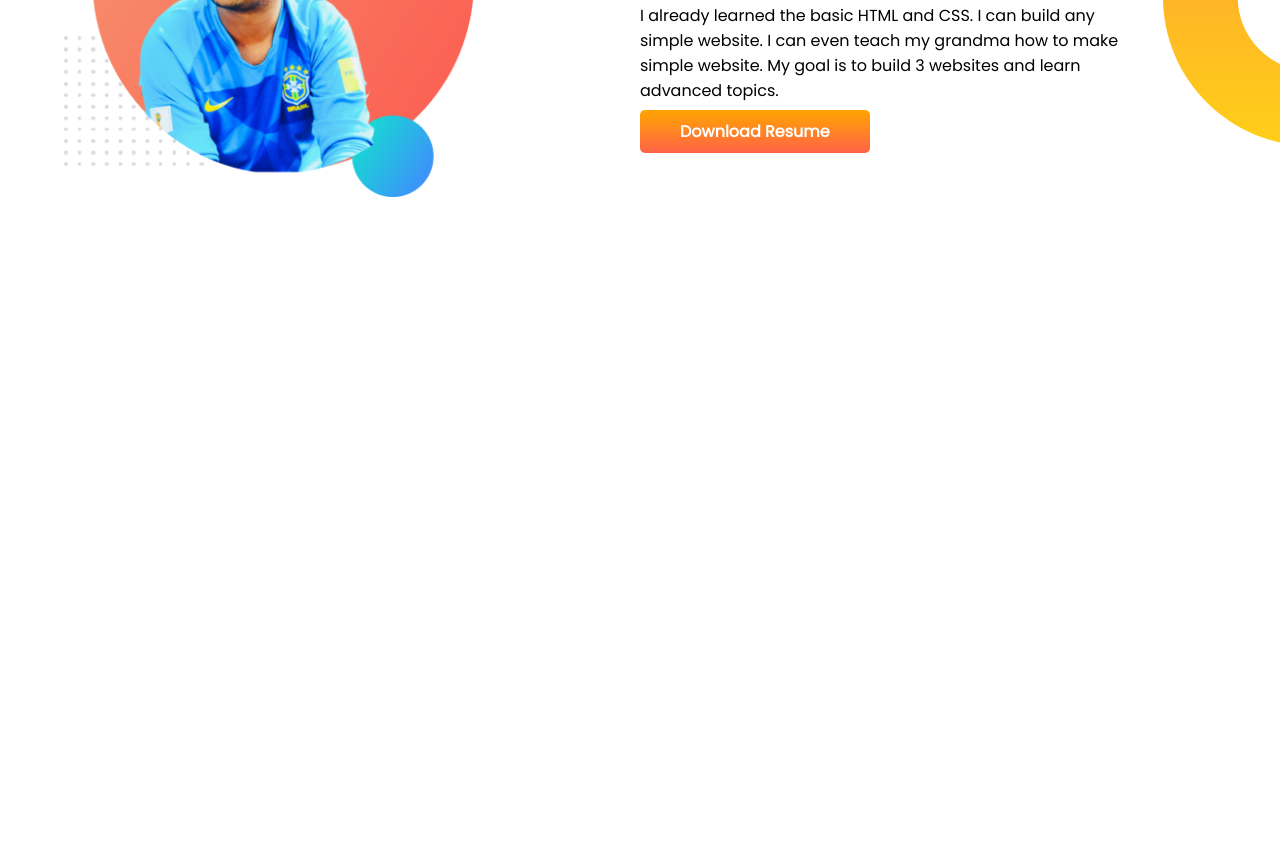
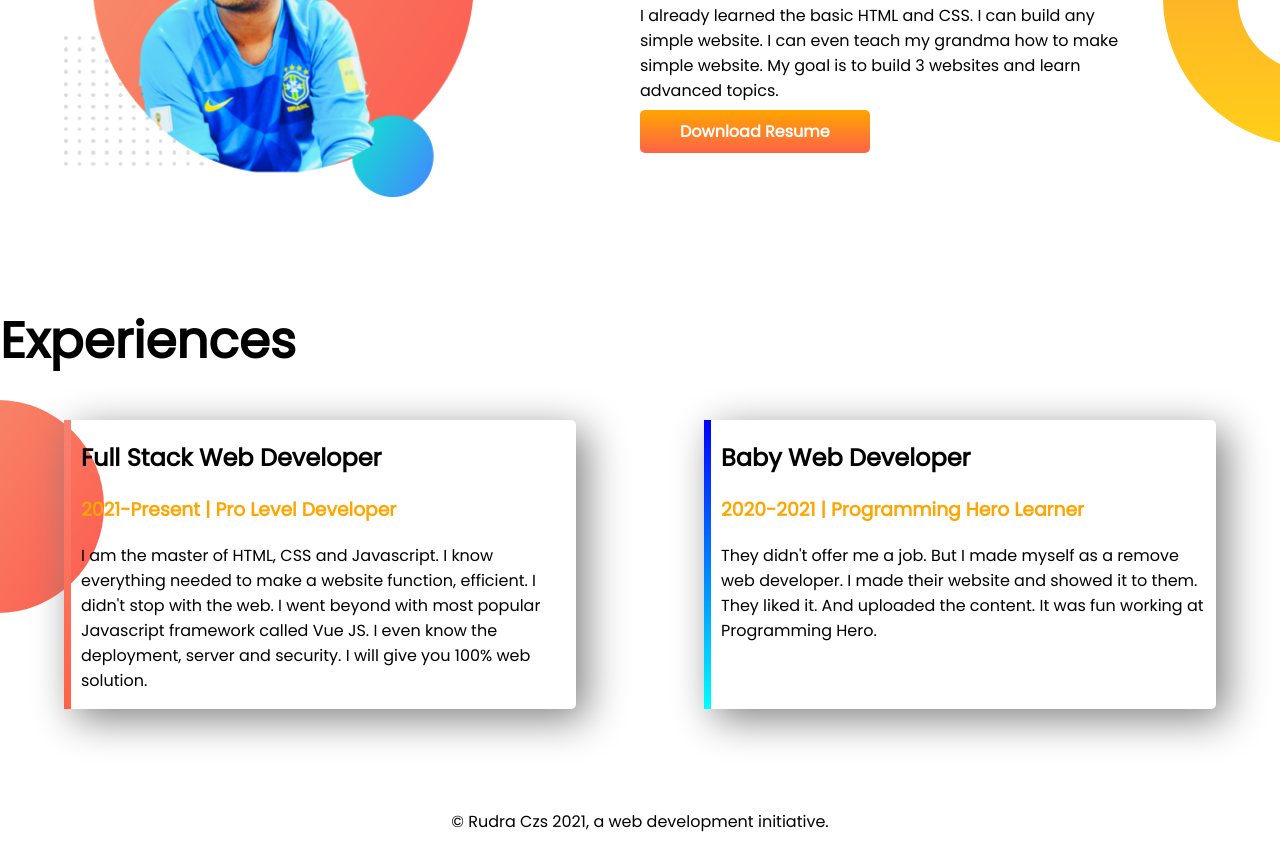
Before and after one commit to Rudra42/developer-portfolio, a plain HTML site: page index.html in a window 1280 px wide. Shown: the part 823-1673 px from the top of the page. Before the commit the page ends 1127 px from the top, so only its background shows below. Drawn offline with Linux system fonts and the light colour scheme.

Commit message:
footer experience added

```diff
--- a/index.html
+++ b/index.html
@@ -11,7 +11,7 @@
     <link rel="stylesheet" href="style.css">
 </head>
 <body>
-    <section class="top-banner">
+    <section class="top-banner flexible-container">
         <div class="half-width">
             <h1>Welcome To</h1>
             <h1><span class="orange-color">Rudra Czs</span> World!</h1>
@@ -24,7 +24,7 @@
         </div>
     </section>
 
-    <section class="dream">
+    <section class="dream flexible-container">
         <div class="half-width">
             <img src="showOff/my-bg.png" alt="">
         </div>
@@ -36,5 +36,23 @@
         </div>
     </section>
 
+    <section class="experience-area">
+        <h1>Experiences</h1>
+        <div class="flexible-container">
+            <div id="full-stack-experience" class="experience-item">
+                <h2>Full Stack Web Developer</h2>
+                <h3 class="orange-color">2021-Present | Pro Level Developer</h3>
+                <p>I am the master of HTML, CSS and Javascript. I know everything needed to make a website function, efficient. I didn't stop with the web. I went beyond with most popular Javascript framework called Vue JS. I even know the deployment, server and security. I will give you 100% web solution.</p>
+            </div>
+            <div id="web-dev-experience" class="experience-item">
+                <h2>Baby Web Developer</h2>
+                <h3 class="orange-color">2020-2021 | Programming Hero Learner</h3>
+                <p>They didn't offer me a job. But I made myself as a remove web developer. I made their website and showed it to them. They liked it. And uploaded the content. It was fun working at Programming Hero.</p>
+            </div>
+        </div>
+    </section>
+    <footer>
+        <p>© Rudra Czs 2021, a web development initiative.</p>
+    </footer>
 </body>
 </html>
--- a/style.css
+++ b/style.css
@@ -12,7 +12,7 @@ h1 {
     color: orange;
 }
 
-section {
+.flexible-container {
     display: flex;
     margin-bottom: 100px;
 }
@@ -49,3 +49,34 @@ section {
 .right_padding {
     padding-right: 10%;
 }
+
+.experience-item {
+    width: 40%;
+    margin-left: 5%;
+    margin-right: 5%;
+    padding-left: 10px;
+    border-radius: 5px;
+    box-shadow: 10px 10px 40px gray;
+}
+
+.experience-area {
+    background-image: url(images/exp-bg.png);
+    background-repeat: no-repeat;
+    background-position: left;
+}
+
+#web-dev-experience {
+    border-left: 7px solid;
+    border-image: linear-gradient(blue, cyan);
+    border-image-slice: 1;
+}
+
+#full-stack-experience {
+    border-left: 7px solid;
+    border-image: linear-gradient(salmon, tomato);
+    border-image-slice: 1;
+}
+
+footer p {
+    text-align: center;
+}
```
